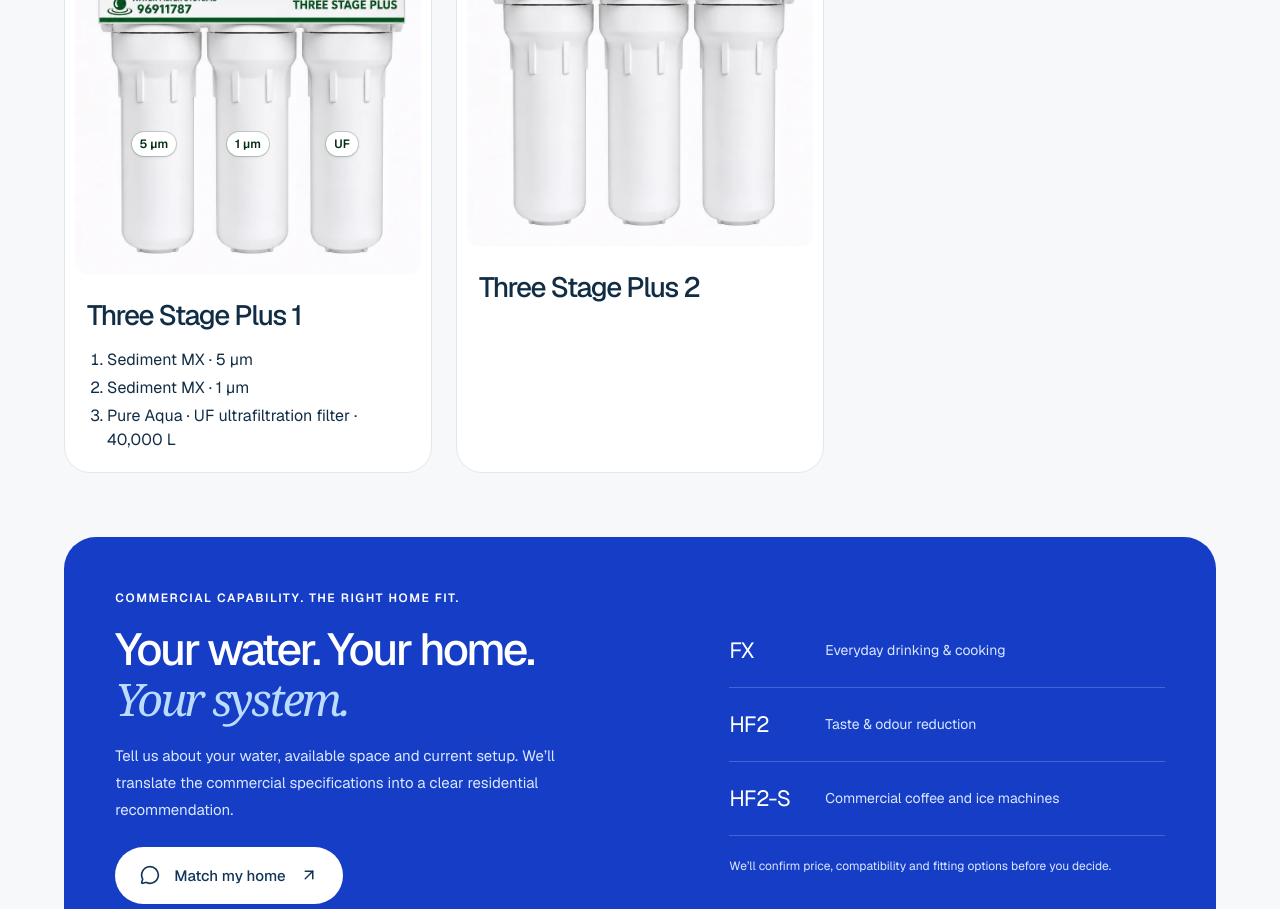
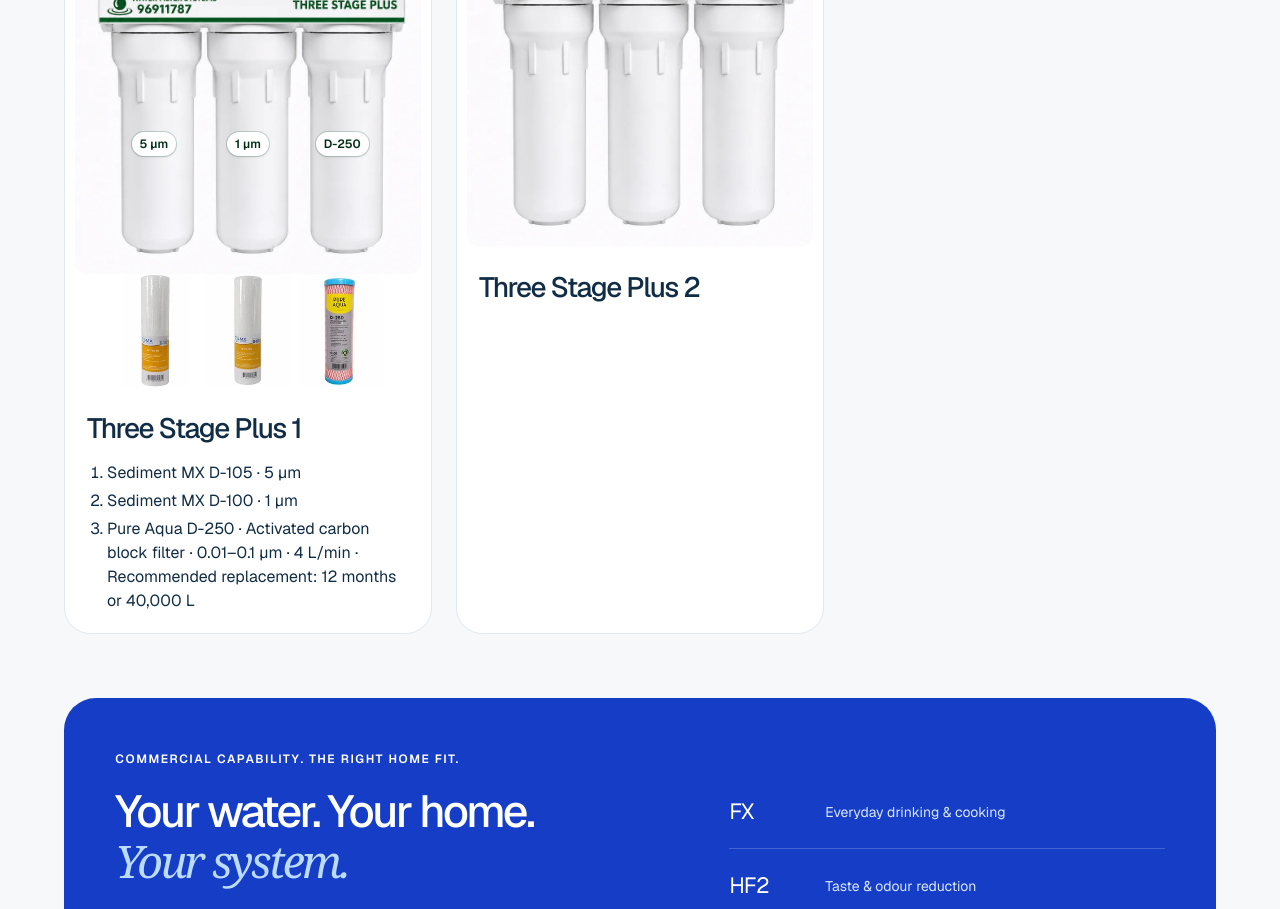
Before and after one commit to CyprusWaterFilters/Cyprus-Water-Filter, a Next.js app: page /products in a window 1280 px wide. Shown: the part 5760-6669 px from the top of the page. Built offline with nearby package versions, Linux system fonts and the light colour scheme.

Commit message:
Align cartridge photos below the Three Stage Plus system

```diff
--- a/components/product-catalogue.tsx
+++ b/components/product-catalogue.tsx
@@ -138,16 +138,18 @@ fx && <dl className="catalogue-detail-specs">
               <div className="relative aspect-square overflow-hidden rounded-xl">
                 <img className="block h-full w-full" src="/images/three-stage-plus.svg" alt="" width={850} height={850} loading="lazy"/>
                 {variant === 1 && <div aria-hidden="true" dir="ltr" className="absolute inset-x-[9.75%] top-[59%] grid grid-cols-3 place-items-center gap-1 text-xs font-semibold text-green-950">
-                  {['5 µm', '1 µm', 'UF'].map(label => (
+                  {['5 µm', '1 µm', 'D-250'].map(label => (
                     <span key={label} className="whitespace-nowrap rounded-full bg-white px-2 py-1 shadow-sm ring-1 ring-green-900/20">{label}</span>
                   ))}
                 </div>}
               </div>
+              {variant === 1 && <img className="mx-auto block w-[80.5%]" src="/images/three-stage-plus-cartridges.svg" alt="" width={540} height={220} loading="lazy"/>}
               <div className="catalogue-card-copy">
                 <div className="catalogue-card-heading"><h3>{`Three Stage Plus ${variant}`}</h3></div>
                 {variant === 1 && <ol className="mt-3 list-decimal space-y-1 ps-5">
-                  {[5, 1].map(microns => <li key={microns}><bdi>{`Sediment MX · ${microns} µm`}</bdi></li>)}
-                  <li><bdi>{'Pure Aqua'}</bdi> · {t('UF ultrafiltration filter')} · {t('{value} L', { value: number.format(40000) })}</li>
+                  <li><bdi>{'Sediment MX D-105 · 5 µm'}</bdi></li>
+                  <li><bdi>{'Sediment MX D-100 · 1 µm'}</bdi></li>
+                  <li><bdi>{'Pure Aqua D-250'}</bdi> · {t('Activated carbon block filter')} · <bdi>{`${number.format(0.01)}–${number.format(0.1)} µm`}</bdi> · {t('{value} L/min', { value: number.format(4) })} · {t('Recommended replacement: 12 months or {capacity}', { capacity: t('{value} L', { value: number.format(40000) }) })}</li>
                 </ol>}
               </div>
             </article>
```
